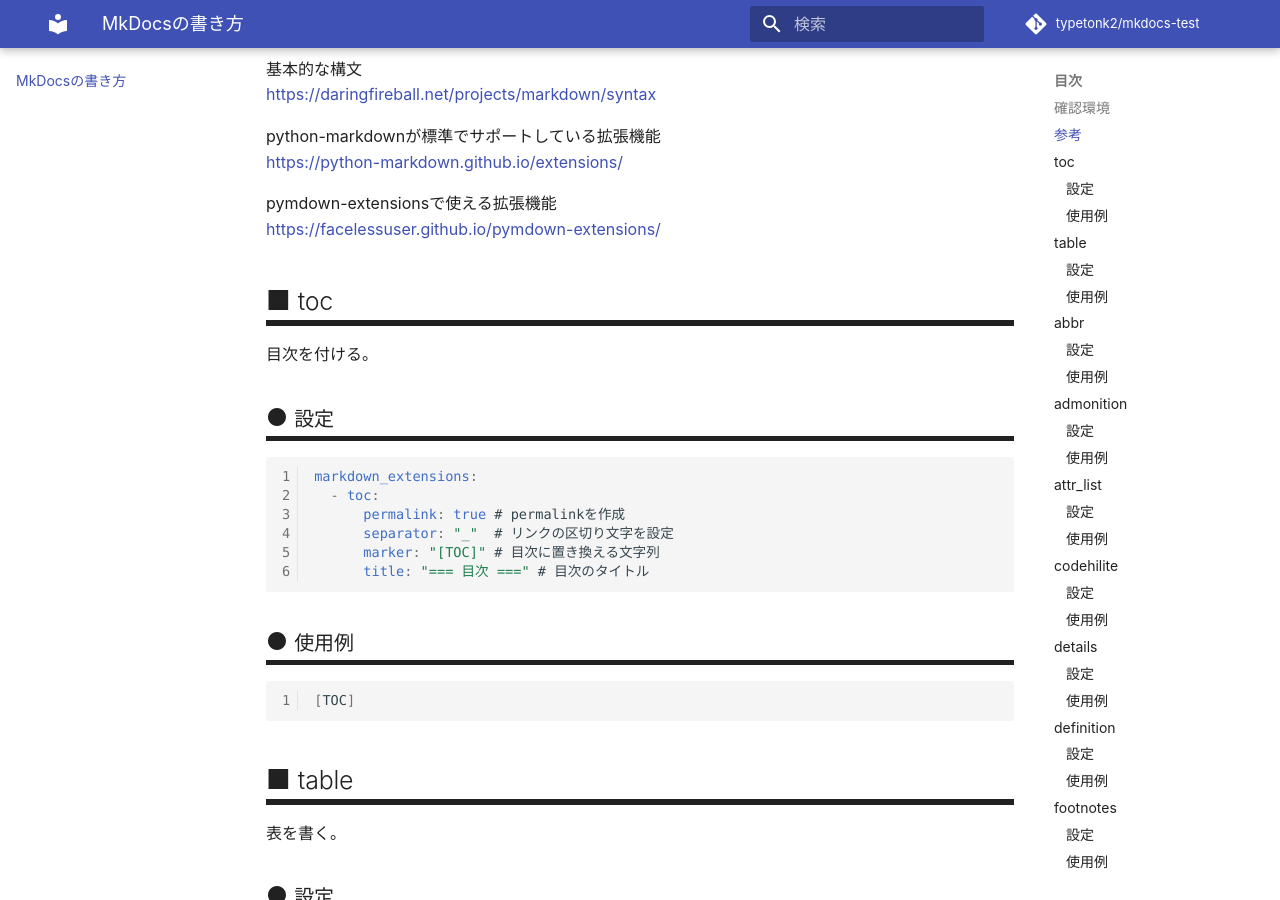
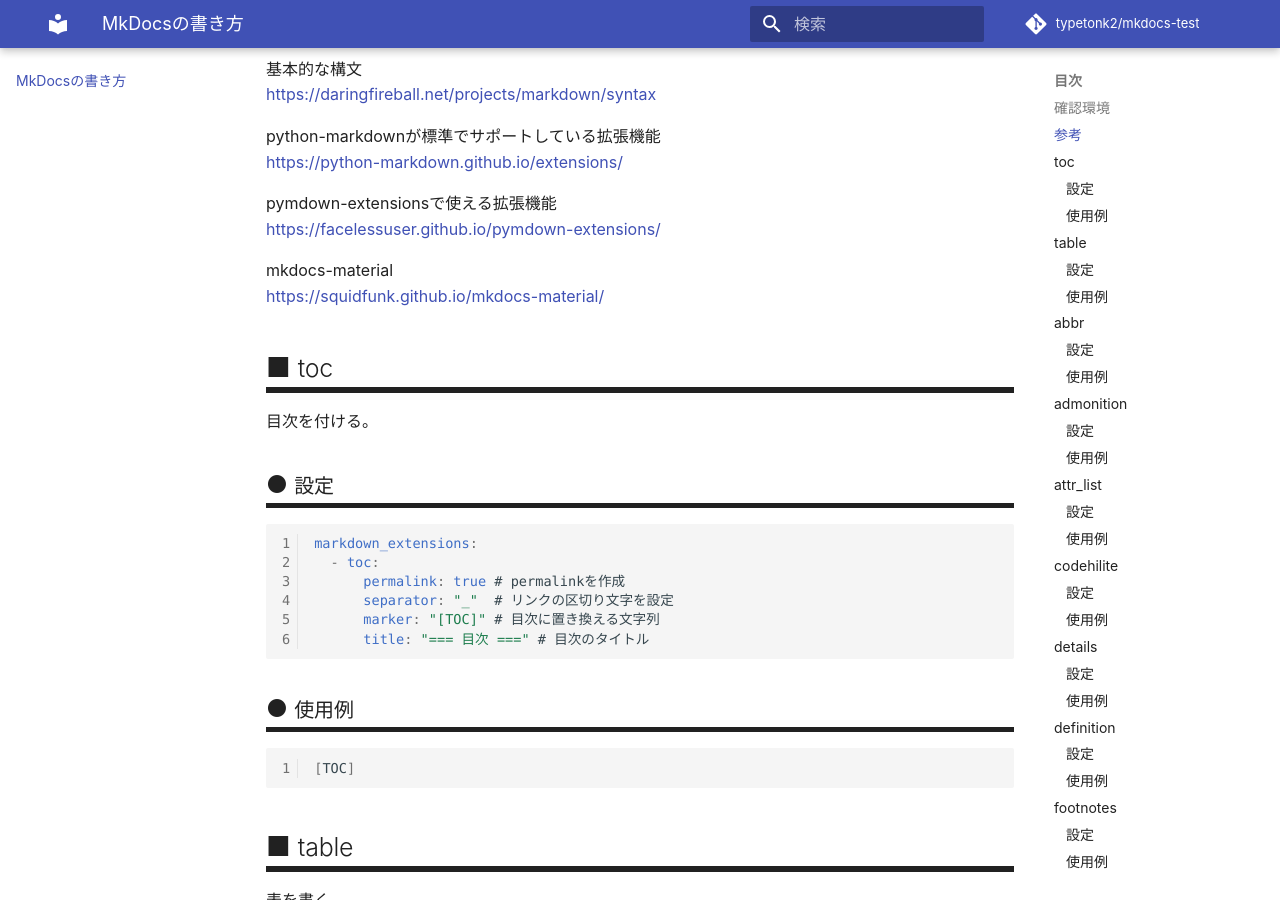
Before and after one commit to typetonk2/mkdocs-test, an MkDocs documentation site: the page built from docs/MkDocsの書き方.md, in a window 1280 px wide and 900 px high, scrolled down 625 px. Built offline with MkDocs 1.6.1 and Material for MkDocs 9.7.7, drawn with Linux system fonts in a browser that asks for light colours; nearby versions of some CDN libraries; some web fonts are replaced; library files that are not in the unit come from our copies; a script that is not in the unit is left out; comment, search, counter and statistics services are not loaded.

Commit message:
Add references.

```diff
--- a/docs/MkDocsの書き方.md
+++ b/docs/MkDocsの書き方.md
@@ -26,6 +26,9 @@ https://python-markdown.github.io/extensions/
 
 pymdown-extensionsで使える拡張機能
 https://facelessuser.github.io/pymdown-extensions/
+
+mkdocs-material
+https://squidfunk.github.io/mkdocs-material/
 
 ## toc
 
```
